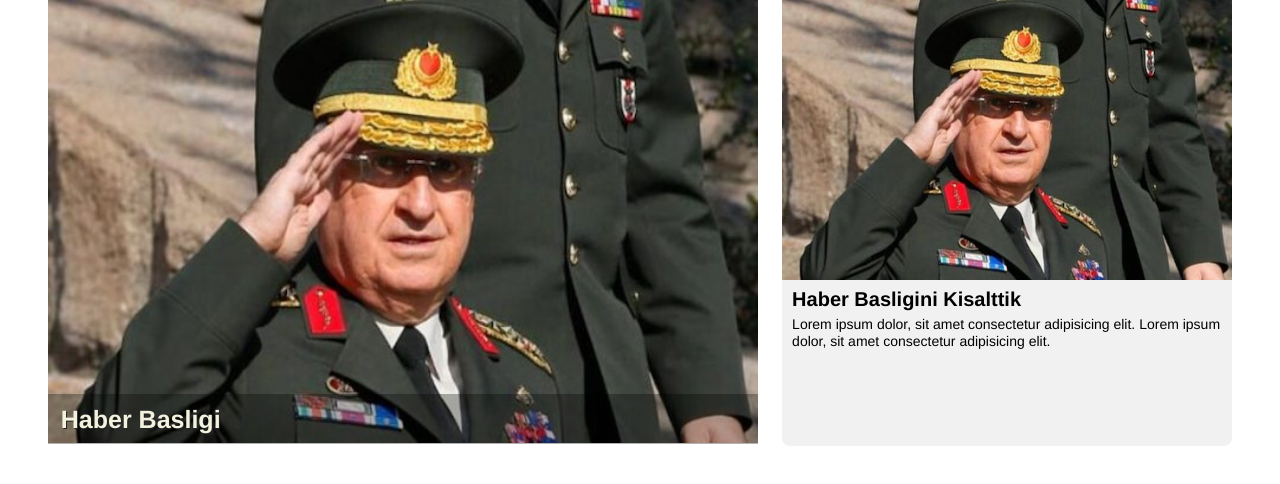
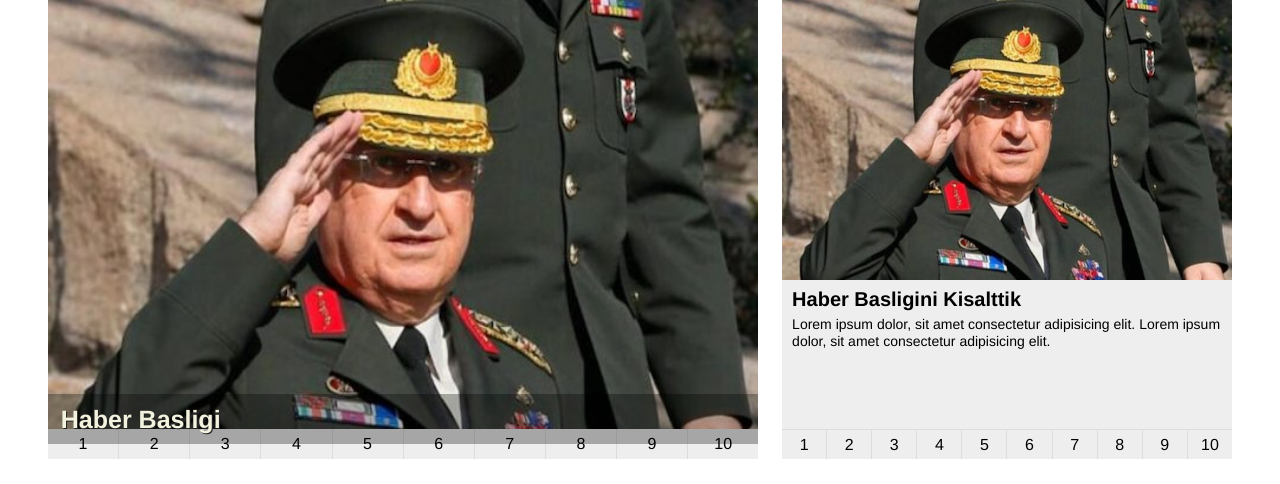
Before and after one commit to sametweb/daimahaberv3, a PHP site: page / in a window 1280 px wide. Shown: the part 428-912 px from the top of the page. Run offline with PHP 8.4, Linux system fonts and the light colour scheme.

Commit message:
Single post page, slider Javascript, slider navigation

```diff
--- a/css/index.css
+++ b/css/index.css
@@ -356,7 +474,6 @@ footer .link-block .link:hover {
     flex-direction: row;
     justify-content: space-between;
     align-items: stretch;
-    margin: 0 0 3rem 0;
   }
 }
 .slider .main-slider {
@@ -437,14 +556,14 @@ footer .link-block .link:hover {
   margin: 0 1rem 0 0;
   scroll-snap-align: start;
   scroll-behavior: smooth;
-  background-color: #f1f1f2;
-  border-bottom-left-radius: 8px;
-  border-bottom-right-radius: 8px;
+  background-color: #eee;
+  transition: all 0.5;
 }
 @media (min-width: 768px) {
   .slider .mini-slider .item {
     flex: 0 0 100%;
-    margin: 0 1rem 0 0;
+    margin: 0;
+    position: relative;
   }
 }
 .slider .mini-slider .item .link {
@@ -477,6 +596,74 @@ footer .link-block .link:hover {
 }
 .slider .mini-slider .item img {
   width: 100%;
+}
+.slider-navigation {
+  display: none;
+}
+@media (min-width: 768px) {
+  .slider-navigation {
+    display: flex;
+    flex-direction: row;
+    justify-content: space-between;
+    align-items: stretch;
+    position: relative;
+    margin: 0 0 5rem 0;
+  }
+}
+@media (min-width: 768px) {
+  .slider-navigation .main {
+    display: flex;
+    flex-direction: row;
+    justify-content: space-around;
+    align-items: stretch;
+    position: absolute;
+    top: -17px;
+    left: 0;
+    width: 60%;
+    height: 3rem;
+  }
+  .slider-navigation .main a {
+    width: 100%;
+    display: block;
+    text-align: center;
+    background: #eee;
+    line-height: 3rem;
+    border-right: 1px solid #ddd;
+  }
+  .slider-navigation .main a:last-child {
+    border: 0;
+  }
+  .slider-navigation .main a:hover {
+    background: white;
+  }
+}
+@media (min-width: 768px) {
+  .slider-navigation .mini {
+    display: flex;
+    flex-direction: row;
+    justify-content: space-around;
+    align-items: stretch;
+    position: absolute;
+    top: -17px;
+    right: 0;
+    width: 38%;
+    height: 3rem;
+  }
+  .slider-navigation .mini a {
+    width: 100%;
+    display: block;
+    text-align: center;
+    background: #eee;
+    line-height: 3rem;
+    border-right: 1px solid #ddd;
+    border-top: 1px solid #ddd;
+  }
+  .slider-navigation .mini a:last-child {
+    border-right: 0;
+  }
+  .slider-navigation .mini a:hover {
+    background: white;
+  }
 }
 .news .title {
   font-size: 3rem;
--- a/index.html
+++ b/index.html
@@ -6,6 +6,14 @@
     <meta name="viewport" content="width=device-width, initial-scale=1.0" />
     <link rel="stylesheet" href="css/index.css" />
     <title>Daimahaber v3.0</title>
+    <script>
+      function slide(e, slider) {
+        e.preventDefault();
+        var mySlider = document.querySelector(`.${slider}-slider`);
+        mySlider.scrollLeft =
+          mySlider.clientWidth * (parseInt(e.target.textContent) - 1);
+      }
+    </script>
   </head>
   <body>
     <div id="root">
@@ -122,61 +130,61 @@
       </section>
       <section class="slider">
         <div class="main-slider">
-          <div class="item">
+          <div class="item" id="main-1">
             <a href="#" class="link">
               <img src="images/haber1.jpg" />
               <h3>Haber Basligi</h3>
             </a>
           </div>
-          <div class="item">
+          <div class="item" id="main-2">
             <a href="#" class="link">
               <img src="images/haber2.jpg" />
               <h3>Haber Basligi</h3>
             </a>
           </div>
-          <div class="item">
+          <div class="item" id="main-3">
             <a href="#" class="link">
               <img src="images/haber3.jpg" />
               <h3>Haber Basligi</h3>
             </a>
           </div>
-          <div class="item">
+          <div class="item" id="main-4">
             <a href="#" class="link">
               <img src="images/haber4.jpg" />
               <h3>Haber Basligi</h3>
             </a>
           </div>
-          <div class="item">
+          <div class="item" id="main-5">
             <a href="#" class="link">
               <img src="images/haber5.jpg" />
               <h3>Haber Basligi</h3>
             </a>
           </div>
-          <div class="item">
+          <div class="item" id="main-6">
             <a href="#" class="link">
               <img src="images/haber6.jpg" />
               <h3>Haber Basligi</h3>
             </a>
           </div>
-          <div class="item">
+          <div class="item" id="main-7">
             <a href="#" class="link">
               <img src="images/haber7.jpg" />
               <h3>Haber Basligi</h3>
             </a>
           </div>
-          <div class="item">
+          <div class="item" id="main-8">
             <a href="#" class="link">
               <img src="images/haber8.jpg" />
               <h3>Haber Basligi</h3>
             </a>
           </div>
-          <div class="item">
+          <div class="item" id="main-9">
             <a href="#" class="link">
               <img src="images/haber9.jpg" />
               <h3>Haber Basligi</h3>
             </a>
           </div>
-          <div class="item">
+          <div class="item" id="main-10">
             <a href="#" class="link">
               <img src="images/haber10.jpg" />
               <h3>Haber Basligi</h3>
@@ -185,7 +193,7 @@
         </div>
 
         <div class="mini-slider">
-          <div class="item">
+          <div class="item" id="mini-1">
             <a href="#" alt="" class="link">
               <img src="images/haber1.jpg" />
               <h3>Haber Basligini Kisalttik</h3>
@@ -195,55 +203,55 @@
               </p>
             </a>
           </div>
-          <div class="item">
+          <div class="item" id="mini-2">
             <a href="#" alt="" class="link">
               <img src="images/haber2.jpg" />
               <h3>Haber Basligi</h3>
             </a>
           </div>
-          <div class="item">
+          <div class="item" id="mini-3">
             <a href="#" alt="" class="link">
               <img src="images/haber3.jpg" />
               <h3>Haber Basligi</h3>
             </a>
           </div>
-          <div class="item">
+          <div class="item" id="mini-4">
             <a href="#" alt="" class="link">
               <img src="images/haber4.jpg" />
               <h3>Haber Basligi</h3>
             </a>
           </div>
-          <div class="item">
+          <div class="item" id="mini-5">
             <a href="#" alt="" class="link">
               <img src="images/haber5.jpg" />
               <h3>Haber Basligi</h3>
             </a>
           </div>
-          <div class="item">
+          <div class="item" id="mini-6">
             <a href="#" alt="" class="link">
               <img src="images/haber6.jpg" />
               <h3>Haber Basligi</h3>
             </a>
           </div>
-          <div class="item">
+          <div class="item" id="mini-7">
             <a href="#" alt="" class="link">
               <img src="images/haber7.jpg" />
               <h3>Haber Basligi</h3>
             </a>
           </div>
-          <div class="item">
+          <div class="item" id="mini-8">
             <a href="#" alt="" class="link">
               <img src="images/haber8.jpg" />
               <h3>Haber Basligi</h3>
             </a>
           </div>
-          <div class="item">
+          <div class="item" id="mini-9">
             <a href="#" alt="" class="link">
               <img src="images/haber9.jpg" />
               <h3>Haber Basligi</h3>
             </a>
           </div>
-          <div class="item">
+          <div class="item" id="mini-10">
             <a href="#" alt="" class="link">
               <img src="images/haber10.jpg" />
               <h3>Haber Basligi</h3>
@@ -251,6 +259,32 @@
           </div>
         </div>
       </section>
+      <div class="slider-navigation">
+        <div class="main">
+          <a href="#main-1" onclick="slide(event, 'main')">1</a>
+          <a href="#main-2" onclick="slide(event, 'main')">2</a>
+          <a href="#main-3" onclick="slide(event, 'main')">3</a>
+          <a href="#main-4" onclick="slide(event, 'main')">4</a>
+          <a href="#main-5" onclick="slide(event, 'main')">5</a>
+          <a href="#main-6" onclick="slide(event, 'main')">6</a>
+          <a href="#main-7" onclick="slide(event, 'main')">7</a>
+          <a href="#main-8" onclick="slide(event, 'main')">8</a>
+          <a href="#main-9" onclick="slide(event, 'main')">9</a>
+          <a href="#main-10" onclick="slide(event, 'main')">10</a>
+        </div>
+        <div class="mini">
+          <a href="#mini-1" onclick="slide(event, 'mini')">1</a>
+          <a href="#mini-2" onclick="slide(event, 'mini')">2</a>
+          <a href="#mini-3" onclick="slide(event, 'mini')">3</a>
+          <a href="#mini-4" onclick="slide(event, 'mini')">4</a>
+          <a href="#mini-5" onclick="slide(event, 'mini')">5</a>
+          <a href="#mini-6" onclick="slide(event, 'mini')">6</a>
+          <a href="#mini-7" onclick="slide(event, 'mini')">7</a>
+          <a href="#mini-8" onclick="slide(event, 'mini')">8</a>
+          <a href="#mini-9" onclick="slide(event, 'mini')">9</a>
+          <a href="#mini-10" onclick="slide(event, 'mini')">10</a>
+        </div>
+      </div>
       <section class="news">
         <h2 class="title">Gündem</h2>
         <div class="thumb-news">
--- a/less/headline-sliders.less
+++ b/less/headline-sliders.less
@@ -41,8 +41,8 @@
 .slider {
   @media @desktop {
     .flex(@justifyContent: space-between);
-    margin: 0 0 3rem 0;
   }
+
   .main-slider {
     .flex();
     overflow: -moz-scrollbars-none;
@@ -51,6 +51,8 @@
     -webkit-overflow-scrolling: touch;
     scroll-snap-type: x mandatory;
     height: 100%;
+    scroll-behavior: smooth;
+
     @media @desktop {
       width: 60%;
     }
@@ -63,7 +65,7 @@
       flex: 0 0 85%;
       margin: 0 2rem 0 0;
       scroll-snap-align: center;
-      scroll-behavior: smooth;
+      transition: all 0.5s;
 
       @media @desktop {
         flex: 0 0 100%;
@@ -99,6 +101,7 @@
     overflow-y: hidden;
     -webkit-overflow-scrolling: touch;
     scroll-snap-type: x mandatory;
+    scroll-behavior: smooth;
     @media @desktop {
       width: 38%;
     }
@@ -110,12 +113,12 @@
       margin: 0 1rem 0 0;
       scroll-snap-align: start;
       scroll-behavior: smooth;
-      background-color: #f1f1f2;
-      border-bottom-left-radius: 8px;
-      border-bottom-right-radius: 8px;
+      background-color: #eee;
+      transition: all 0.5;
       @media @desktop {
         flex: 0 0 100%;
-        margin: 0 1rem 0 0;
+        margin: 0;
+        position: relative;
       }
       .link {
         display: block;
@@ -147,3 +150,61 @@
     }
   }
 }
+
+.slider-navigation {
+  display: none;
+  @media @desktop {
+    .flex(@justifyContent: space-between);
+    position: relative;
+    margin: 0 0 5rem 0;
+  }
+  .main {
+    @media @desktop {
+      .flex(@justifyContent:space-around);
+      position: absolute;
+      top: -17px;
+      left: 0;
+      width: 60%;
+      height: 3rem;
+      a {
+        width: 100%;
+        display: block;
+        text-align: center;
+        background: #eee;
+        line-height: 3rem;
+        border-right: 1px solid #ddd;
+        &:last-child {
+          border: 0;
+        }
+        &:hover {
+          background: white;
+        }
+      }
+    }
+  }
+  .mini {
+    @media @desktop {
+      .flex(@justifyContent:space-around);
+      position: absolute;
+      top: -17px;
+      right: 0;
+      width: 38%;
+      height: 3rem;
+      a {
+        width: 100%;
+        display: block;
+        text-align: center;
+        background: #eee;
+        line-height: 3rem;
+        border-right: 1px solid #ddd;
+        border-top: 1px solid #ddd;
+        &:last-child {
+          border-right: 0;
+        }
+        &:hover {
+          background: white;
+        }
+      }
+    }
+  }
+}
--- a/less/index.less
+++ b/less/index.less
@@ -3,6 +3,7 @@
 @import "mixins";
 @import "global";
 @import "header";
+@import "single";
 @import "footer";
 @import "headline-sliders";
 @import "news";
--- /dev/null
+++ b/less/single.less
@@ -0,0 +1,101 @@
+.content {
+  margin: 2rem 0;
+  @media @desktop {
+    .flex(@justifyContent: space-between);
+  }
+  .news {
+    @media @desktop {
+      width: 78%;
+    }
+    @media @lg-desktop {
+      width: 65%;
+    }
+    .news-header {
+      h2 {
+        font-size: 3rem;
+        padding: 0 0 2rem 0;
+      }
+      .meta {
+        display: flex;
+        justify-content: space-between;
+        margin: 0 0 1rem 0;
+        span {
+          display: inline-block;
+          color: grey;
+        }
+      }
+    }
+    .news-content {
+      padding: 3rem 0 0 0.5rem;
+      p {
+        font-size: 1.7rem;
+        padding: 0.5rem 0 1rem 0;
+        line-height: 2.4rem;
+      }
+      .tags {
+        .tag {
+          margin: 0 1rem 0 0;
+          text-decoration: underline;
+          &::before {
+            content: "#";
+          }
+        }
+      }
+    }
+  }
+
+  .sidebar {
+    background: #eee;
+    border-radius: 6px;
+    padding: 1rem;
+    @media @desktop {
+      width: 20%;
+      padding: 0.7rem;
+    }
+    @media @lg-desktop {
+      width: 33%;
+      padding: 1rem;
+    }
+    .thumb-news {
+      .flex(@justifyContent: space-between);
+      flex-wrap: wrap;
+      h2 {
+        width: 100%;
+        font-size: 2.2rem;
+        font-weight: bold;
+        padding: 1rem 0 1.4rem;
+      }
+      .item {
+        width: 24%;
+        @media @desktop {
+          width: 100%;
+          margin: 0 0 1rem 0;
+          padding: 0 0 1rem 0;
+        }
+        @media @lg-desktop {
+          border-bottom: 1px solid #ddd;
+          &:last-child {
+            border-bottom: 0;
+          }
+        }
+
+        .link {
+          @media @lg-desktop {
+            .flex(@justifyContent: flex-start, @alignItems: center);
+          }
+          img {
+            width: 100%;
+            @media @lg-desktop {
+              width: 35%;
+              margin: 0 0.5rem 0 0;
+            }
+          }
+          h3 {
+            font-size: 1.4rem;
+            font-weight: bold;
+          }
+        }
+      }
+    }
+  }
+}
```
Also changed, not shown: other parts of css/index.css (+121 -1 lines), single.html (added, +286 -0 lines).
